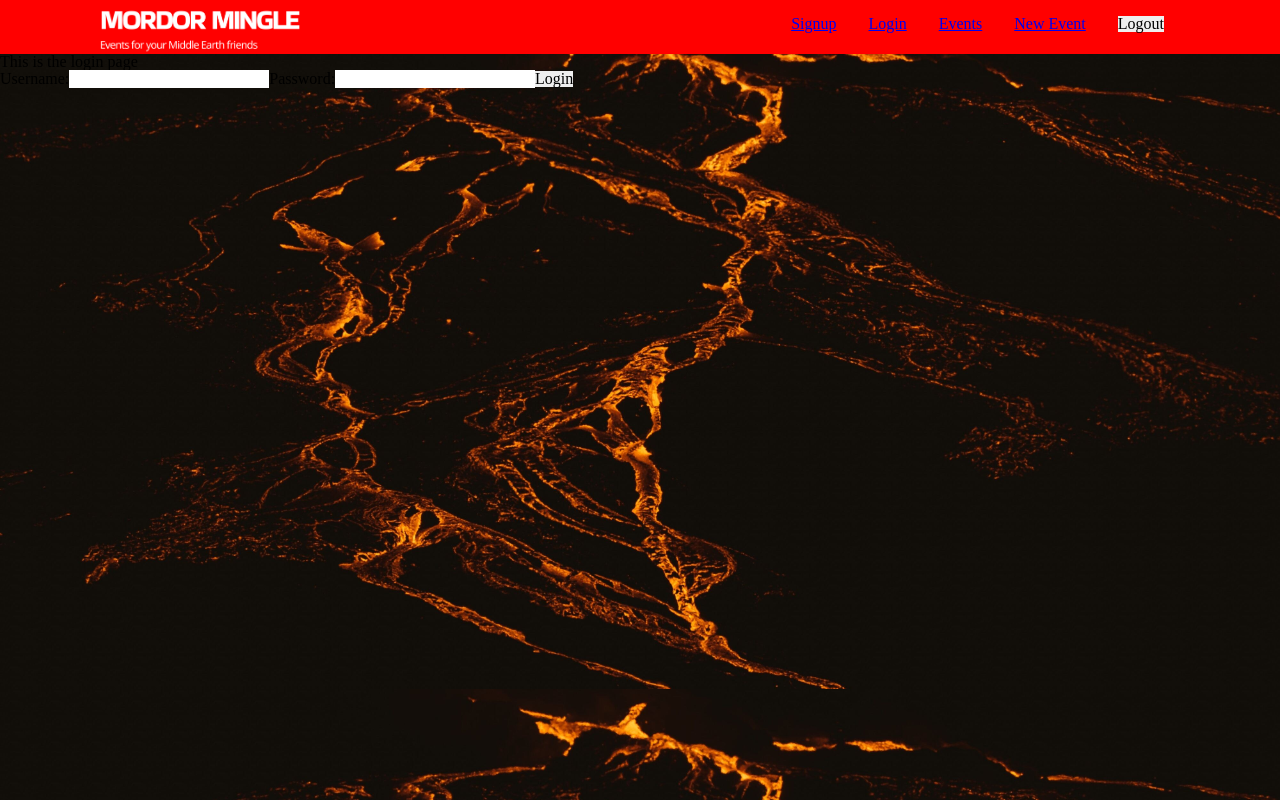
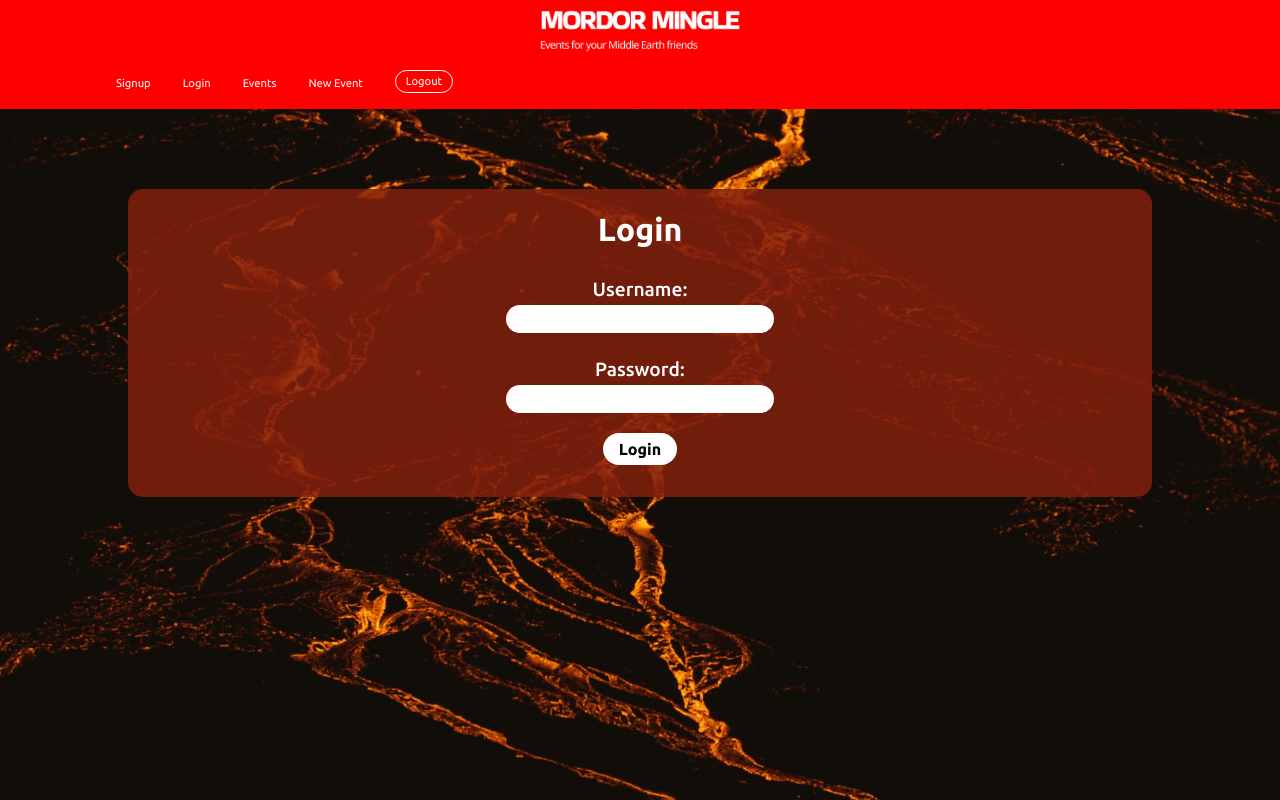
Before and after one commit to sophiaziesch/mordor-mingle-frontend, a React (Vite) app: page /login in a window 1280 px wide. Built offline with nearby package versions, Linux system fonts and the light colour scheme; no server answers.

Commit message:
CSS for the login and signup pages done

```diff
--- a/src/App.css
+++ b/src/App.css
@@ -1,3 +1,5 @@
+@import url('https://fonts.googleapis.com/css2?family=Ubuntu:ital,wght@0,300;0,400;0,500;0,700;1,300;1,400;1,500;1,700&display=swap');
+
 /* CSS RESET */
 
 * {
@@ -13,13 +15,7 @@ article, aside, details, figcaption, figure,
 footer, header, hgroup, menu, nav, section {
 	display: block;
 }
-body {
-	line-height: 1;
-  font-size: 16px;
-  background-image: url('/src/assets/lava-bg.jpg');
-  background-size: cover;
 
-}
 ol, ul {
 	list-style: none;
 }
@@ -36,7 +32,156 @@ table {
 	border-spacing: 0;
 }
 
+/* MEDIA QUERIES */
+
+/* MOBILE */
+@media only screen and (min-width:320px)  {
+
+/* BODY */
+
+  body {
+    line-height: 1;
+    font-size: 16px;
+    background-image: url('/src/assets/mobile-bg.jpg');
+    font-family: 'Ubuntu', 'Helvetica', sans-serif;
+
+    overflow-wrap: break-word; /* For older browser compatibility */
+    word-wrap: break-word;
+
+    height: 100%;
+  /* Create the parallax scrolling effect */
+    background-attachment: fixed;
+    background-position: center;
+    background-repeat: no-repeat;
+    background-size: cover;
+  }
+
+/* MAJOR STYLES */
+
+h1 {
+  font-size: 2rem;
+  color: white;
+  font-weight: 600;
+  text-align: center;
+  line-height: 3rem;
+}
+
+h2 {
+  font-size: 1.5rem;
+  color: white;
+  font-weight: 500;
+  text-align: center;
+}
+
+
+h3 {
+  font-size: 1.2rem;
+  color: white;
+  font-weight: 500;
+  text-align: center;
+  line-height: 2rem;
+}
+
+.button {
+  background-color: white;
+  padding: 8px 16px;
+  border-radius: 20px;
+  font-weight: 600;
+}
+
+
 /* NAV STYLES */
+
+.navbar {
+  background-color: black;
+  display: flex;
+  flex-direction: column;
+  width: 100vw;
+  justify-content: space-between;
+}
+
+.logo {
+  align-self: center;
+  height: 50px;
+  width: auto;
+}
+
+.links {
+  display: flex;
+  flex-direction: row;
+  align-items: center;
+}
+
+.links li {
+  margin: 1rem;
+}
+
+.links li a {
+  color: white;
+  text-decoration: none;
+  font-size: 0.7rem;
+}
+
+.logout-button {
+  background-color: transparent;
+  color: white;
+  font-size: 0.7rem;
+  border: solid 1px white;
+  border-radius: 15px;
+  padding: 5px 10px;
+}
+
+/* FORM STYLES */
+.form-container {
+  margin: 80px auto;
+  background-color: rgba(131, 32, 14, 0.847);
+  width: 80vw;
+  height: auto;
+  padding-top: 1rem;
+  padding-bottom: 2rem;
+  border-radius: 15px;
+  display: flex;
+  flex-direction: column;
+  justify-content: center;
+  align-items: center;
+  gap: 20px;
+}
+
+.flex-form {
+  display: flex;
+  flex-direction: column;
+  justify-content: center;
+  align-items: center;
+  gap: 20px;
+}
+
+.flex-form label input {
+  border-radius: 15px;
+  padding: 5px 10px;
+  text-align: center;
+}
+
+
+
+
+}
+
+
+/* TABLETS */
+@media (min-width:768px)  { /* portrait tablets, portrait iPad, landscape e-readers, landscape 800x480 or 854x480 phones */ }
+
+/* COMPUTER */
+@media (min-width:1280px) {
+  body {
+    line-height: 1;
+    font-size: 16px;
+    background-image: url('/src/assets/lava-bg.jpg');
+    background-size: cover;
+    background-repeat: no-repeat;
+    font-family: 'Ubuntu', 'Helvetica', sans-serif;
+  }
+
+  /* NAV STYLES */
 
 .navbar {
   background-color: red;
@@ -60,3 +205,5 @@ table {
 .links li {
   margin: 1rem;
 }
+
+}
--- a/src/components/LogoutButton.jsx
+++ b/src/components/LogoutButton.jsx
@@ -13,7 +13,11 @@ const LogoutButton = () => {
     authenticateUser();
   };
 
-  return <button onClick={handleLogout}>Logout</button>;
+  return (
+    <button className="logout-button" onClick={handleLogout}>
+      Logout
+    </button>
+  );
 };
 
 export default LogoutButton;
--- a/src/pages/LoginPage.jsx
+++ b/src/pages/LoginPage.jsx
@@ -30,11 +30,12 @@ const LoginPage = () => {
   };
 
   return (
-		<>
-			<h1>This is the login page</h1>
-			<form onSubmit={handleLogin}>
+    <div className="form-container">
+      <h1>Login</h1>
+
+      <form className="flex-form" onSubmit={handleLogin}>
         <label>
-					Username:
+          <h3>Username: </h3>
           <input
             value={username}
             onChange={(event) => setUsername(event.target.value)}
@@ -43,7 +44,7 @@ const LoginPage = () => {
           />
         </label>
         <label>
-					Password:
+          <h3>Password: </h3>
           <input
             value={password}
             onChange={(event) => setPassword(event.target.value)}
@@ -51,9 +52,11 @@ const LoginPage = () => {
             type="password"
           />
         </label>
-				<button type="submit">Login</button>
+        <button className="button" type="submit">
+          Login
+        </button>
       </form>
-		</>
+    </div>
   );
 };
 
--- a/src/pages/SignupPage.jsx
+++ b/src/pages/SignupPage.jsx
@@ -29,11 +29,11 @@ const SignupPage = () => {
   };
 
   return (
-		<>
+    <div className="form-container">
       <h1>Signup page</h1>
-			<form onSubmit={handleSignup}>
+      <form className="flex-form" onSubmit={handleSignup}>
         <label>
-					Username:
+          <h3>Username:</h3>
           <input
             value={username}
             onChange={(event) => setUsername(event.target.value)}
@@ -42,7 +42,7 @@ const SignupPage = () => {
           />
         </label>
         <label>
-					Email:
+          <h3>Email:</h3>
           <input
             value={email}
             onChange={(event) => setEmail(event.target.value)}
@@ -51,7 +51,7 @@ const SignupPage = () => {
           />
         </label>
         <label>
-					Password:
+          <h3>Password:</h3>
           <input
             value={password}
             onChange={(event) => setPassword(event.target.value)}
@@ -59,9 +59,11 @@ const SignupPage = () => {
             type="password"
           />
         </label>
-				<button type="submit">Sign up</button>
+        <button className="button" type="submit">
+          Sign up
+        </button>
       </form>
-		</>
+    </div>
   );
 };
 
```
Also changed, not shown: src/assets/mobile-bg.jpg (added). Lines whose indentation alone changed are shown as unchanged.
